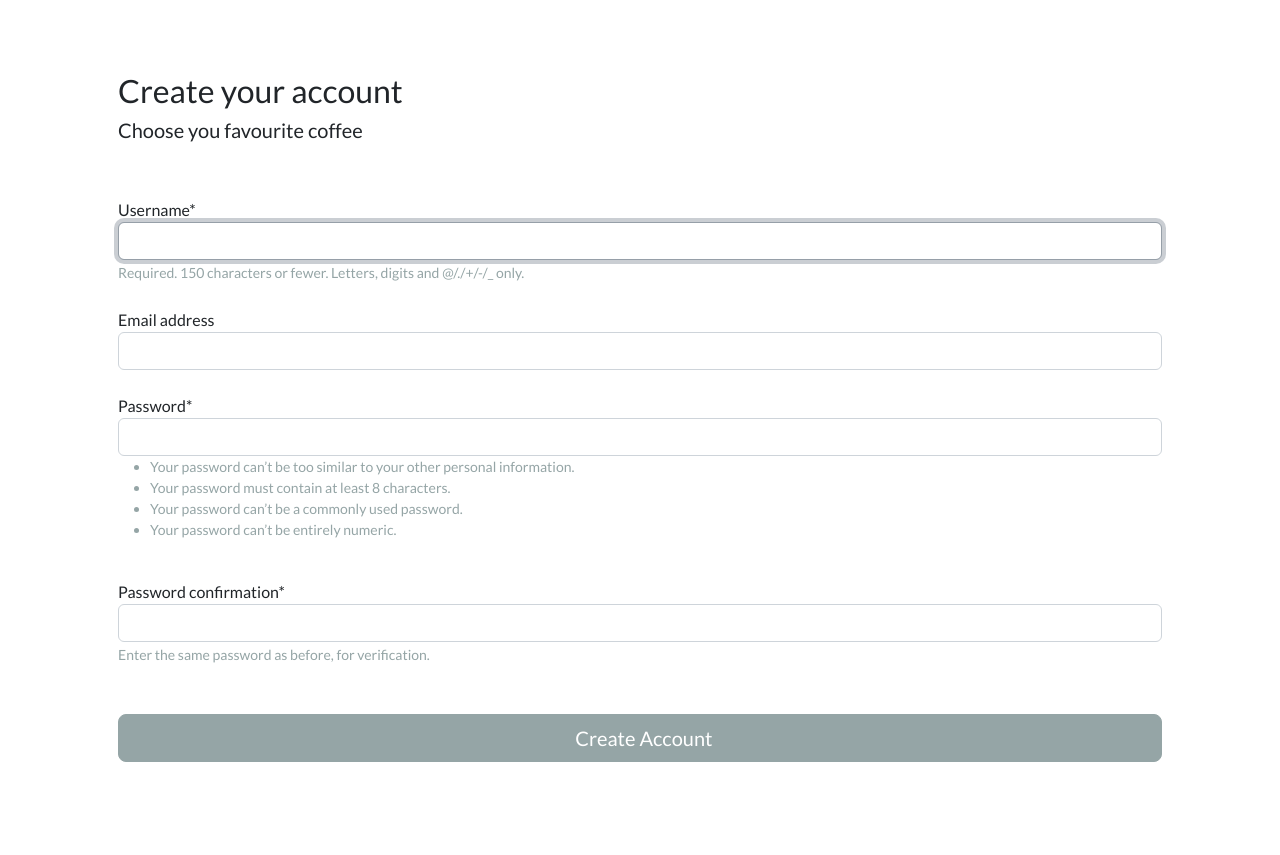
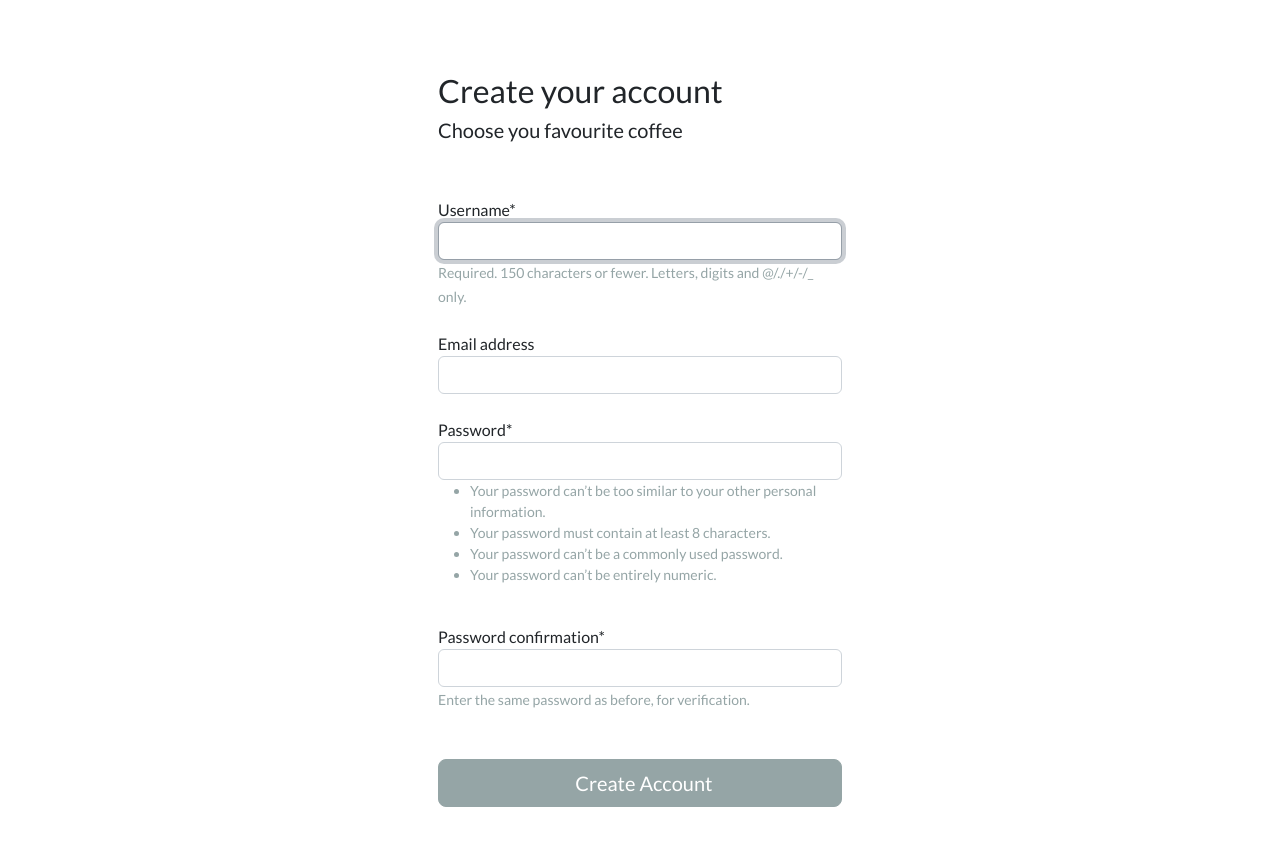
Before and after one commit to EdyDaSilva/ecommerce, a Django app: page /account/register in a window 1280 px wide. Shown: the part 72-927 px from the top of the page. Before the commit the page ends 834 px from the top, so only its background shows below. Run offline with Django 4.2, Linux system fonts and the light colour scheme; data comes from the database, SQL or seed files in the repository; both versions use the stored data as it was after the commit; some libraries are stand-ins or nearby versions.

Commit message:
css created for form layout

```diff
--- a/account/templates/account/registration/register.html
+++ b/account/templates/account/registration/register.html
@@ -10,7 +10,7 @@
     <body>
         <br>
 
-        <div class="container bg-white shadow-md p-5">
+        <div class="container bg-white shadow-md p-5 form-layout">
             <h3> Create your account </h3>
 
             <h5> Choose you favourite coffee </h5>
--- /dev/null
+++ b/static/css/style.css
@@ -0,0 +1,6 @@
+.form-layout{
+
+    border-radius: 20px;
+    width: 500px;
+
+}
--- a/store/templates/store/base.html
+++ b/store/templates/store/base.html
@@ -22,6 +22,7 @@
 
         <link rel="stylesheet" href="https://cdnjs.cloudflare.com/ajax/libs/font-awesome/4.7.0/css/font-awesome.min.css">
 
+        <link rel="stylesheet" href="{% static 'css/style.css' %}">
 
 
         <!-- JavaScript -->
```
Also changed, not shown: db.sqlite3, 1 other file.
